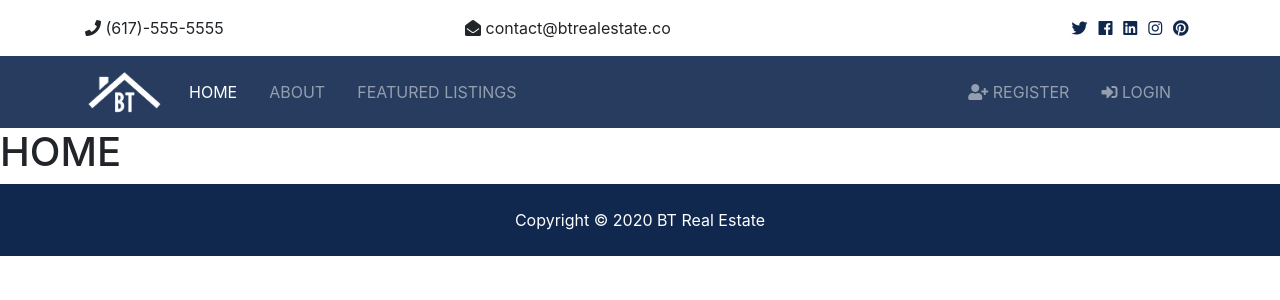
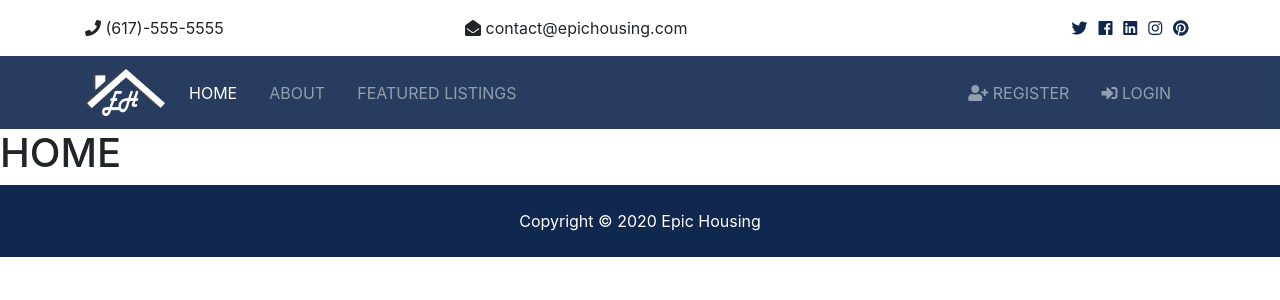
Before and after one commit to MarioJean/epic_housing, a Django app: page / in a window 1280 px wide. Shown: the top 300 px of the page. Run offline with Django 3.2, Linux system fonts and the light colour scheme; some libraries are stand-ins or nearby versions.

Commit message:
nav changes

```diff
--- a/templates/base.html
+++ b/templates/base.html
@@ -15,7 +15,7 @@
         <!-- Lightbox -->
         <link rel="stylesheet" href="{% static 'css/lightbox.min.css' %}">
 
-        <title>BT Real Estate</title>
+        <title>Epic Housing</title>
       </head>
 <body>
     <!--Top Bar-->
--- a/templates/partials/_footer.html
+++ b/templates/partials/_footer.html
@@ -1,5 +1,5 @@
   <!-- Footer -->
   <footer id="main-footer" class="py-4 bg-primary text-white text-center">
     Copyright &copy;
-    <span class="year"></span> BT Real Estate
+    <span class="year"></span> Epic Housing
   </footer>
--- a/templates/partials/_navbar.html
+++ b/templates/partials/_navbar.html
@@ -4,7 +4,7 @@
  <nav class="navbar navbar-expand-lg navbar-dark bg-primary sticky-top">
     <div class="container">
       <a class="navbar-brand" href="index.html">
-        <img src="{% static 'img/logo.png' %}" class="logo" alt="">
+        <img src="{% static 'img/logo1.png' %}" class="logo" alt="">
       </a>
       <button class="navbar-toggler" type="button" data-toggle="collapse" data-target="#navbarNavAltMarkup">
         <span class="navbar-toggler-icon"></span>
--- a/templates/partials/_topbar.html
+++ b/templates/partials/_topbar.html
@@ -6,7 +6,7 @@
           <i class="fas fa-phone"></i> (617)-555-5555
         </div>
         <div class="col-md-4">
-          <i class="fas fa-envelope-open"></i> contact@btrealestate.co
+          <i class="fas fa-envelope-open"></i> contact@epichousing.com
         </div>
         <div class="col-md-4">
           <div class="social text-right">
```
Also changed, not shown: btre/static/img/logo.png (deleted), btre/static/img/logo1.png (added).
